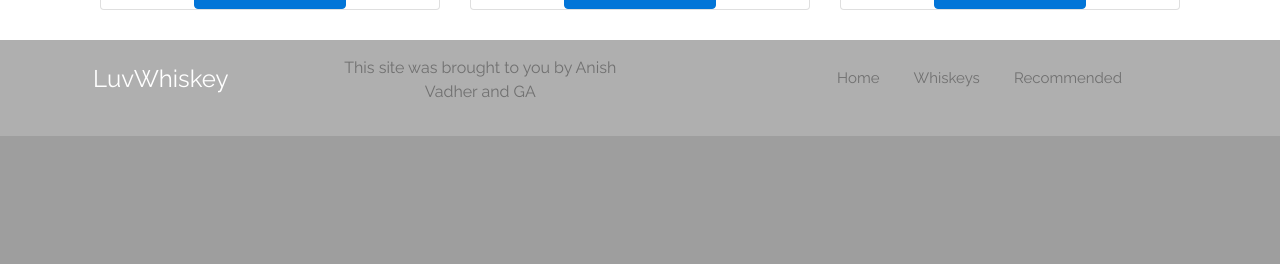
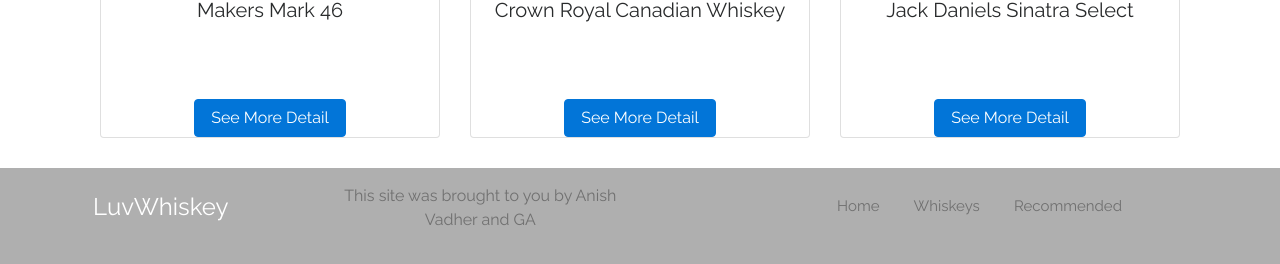
Before and after one commit to avadher510/wdi_project_2_whiskey_app, a Node server app: page /whiskeys in a window 1280 px wide. Shown: the part 1029-1293 px from the top of the page. Before the commit the page ends 1165 px from the top, so only its background shows below. Run offline with Node 20, Linux system fonts and the light colour scheme; data comes from the database, SQL or seed files in the repository; style sheets or scripts are compiled from the project's sources; some libraries are stand-ins or nearby versions.

Commit message:
all whiskeys display fixed - now displays same height at all window resizes > working

```diff
--- a/src/scss/style.scss
+++ b/src/scss/style.scss
@@ -45,6 +45,12 @@ p {
     .card-deck{
       .card {
         margin-bottom: 10px;
+      }
+      .card-body {
+        h5 {
+          height: 50px;
+          margin-bottom: 50px;
+        }
       }
     }
   }
--- a/views/whiskeys/index.ejs
+++ b/views/whiskeys/index.ejs
@@ -6,8 +6,8 @@
           <div class="card">
             <img class="card-img-top" src="<%= whiskey.image %>" alt="<%= whiskey.brand %> <%= whiskey.variant %>">
           <div class="card-body">
-            <p class="card-title"><%= whiskey.brand %> <%= whiskey.variant %></p>
-            <a href="/whiskeys/<%= whiskey.id %>" class="btn btn-primary">See More Detail</a>
+            <h5 class="card-title"><%= whiskey.brand %> <%= whiskey.variant %></h5>
+            <p class="card-text"><a href="/whiskeys/<%= whiskey.id %>" class="btn btn-primary">See More Detail</a></p>
           </div>
           </div>
         </div>
```
